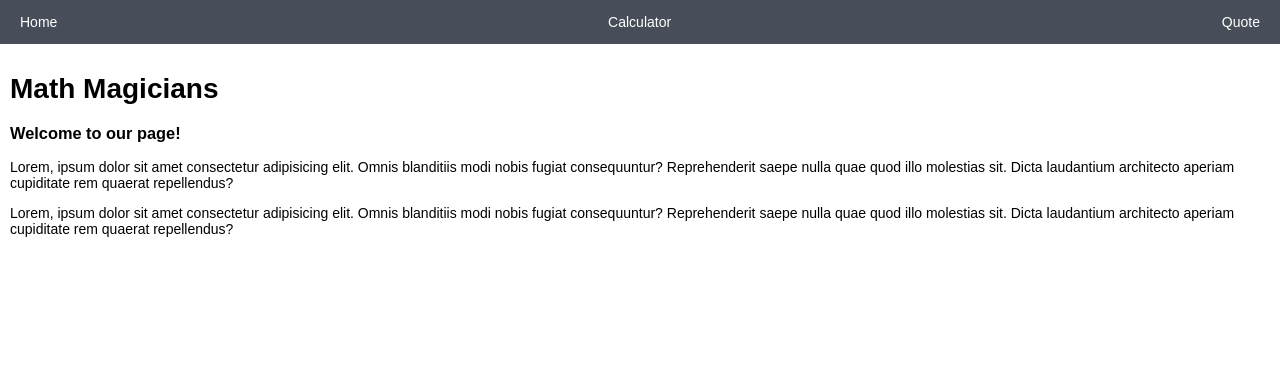
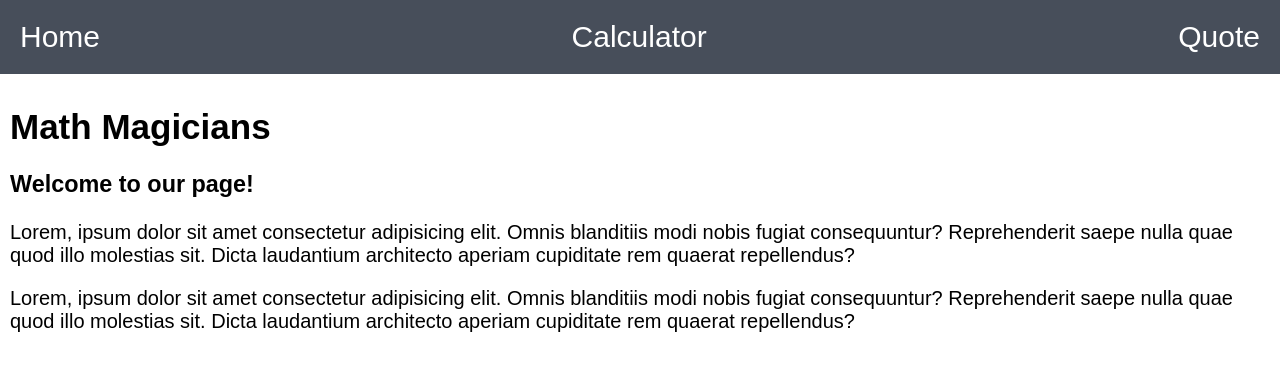
Before and after one commit to Wusinho/React-Calculator, a React app: page / in a window 1280 px wide. Shown: the top 370 px of the page. Built offline with nearby package versions, Linux system fonts and the light colour scheme.

Commit message:
Added styling

```diff
--- a/src/assets/styles/App.scss
+++ b/src/assets/styles/App.scss
@@ -1,5 +1,5 @@
 body {
-  font: 14px "Century Gothic", Futura, sans-serif;
+  font: 20px "Century Gothic", Futura, sans-serif;
   margin: 0px;
 }
 
@@ -16,10 +16,16 @@ nav {
   color: white;
 }
 
+h1 {
+  font-size: 35px;
+}
+
+
 a {
   text-decoration: none;
   color: white;
   transition-duration: 600ms;
+  font-size: 30px;
 }
 
 a:hover {
@@ -54,6 +60,8 @@ a:hover {
   color: white;
   font-weight: bold;
   margin-right: 10px;
+  transition-duration: 800ms;
+
 }
 
 .value {
@@ -73,10 +81,14 @@ a:hover {
   min-width: 25%;
   padding: 0;
   text-align: center;
+  transition-duration: 300ms;
+
 }
 
 .square:hover {
   background-color: lightblue;
+  transition-duration: 300ms;
+
 }
 
 .home,
@@ -94,6 +106,7 @@ a:hover {
 }
 
 .calculator {
+  padding-top: 30px;
   width: 700px;
   margin: auto;
 }
```
